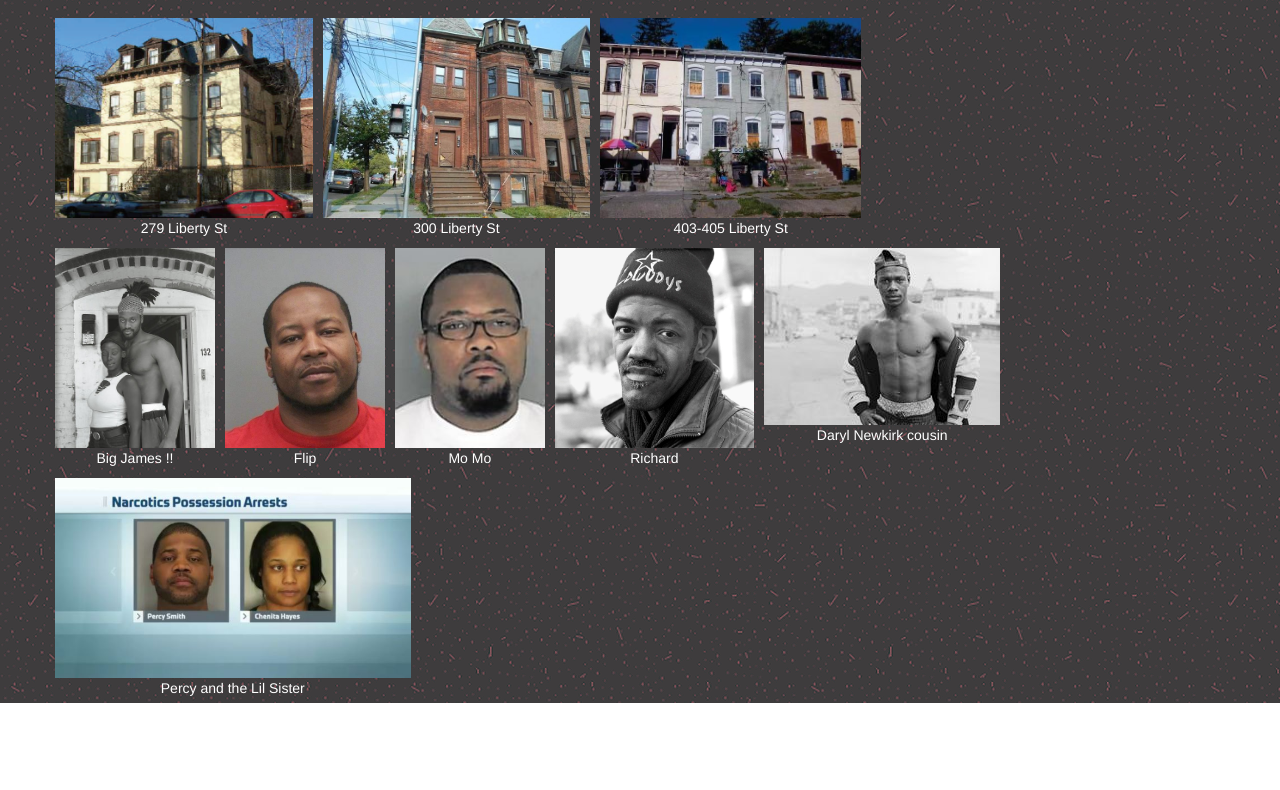
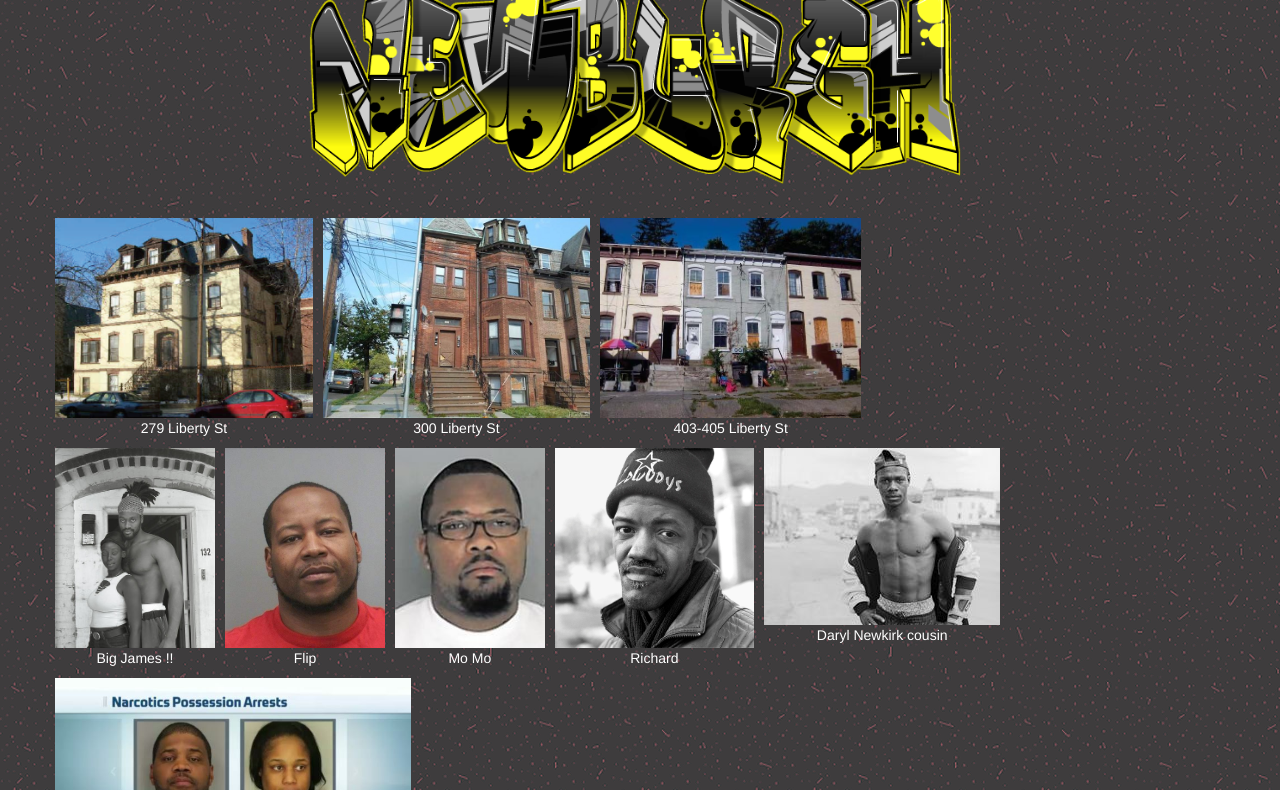
Before and after one commit to SkiddyB/project-x, a plain HTML site: page index.html in a window 1280 px wide. Shown: the part 225-1015 px from the top of the page. Before the commit the page ends 928 px from the top, so only its background shows below. Drawn offline with nearby package versions, Linux system fonts and the light colour scheme; a web font is replaced by a local one.

Commit message:
transparent version

```diff
--- a/css/styles.css
+++ b/css/styles.css
@@ -3,6 +3,7 @@
 body {
     color: #FFFFFF;
     background-image: url("../assets/pinkdust.png");
+    /*  background-color: #000000;*/
 }
 .myHeader {
 	border: none;
--- a/index.html
+++ b/index.html
@@ -18,6 +18,7 @@
     <div class="container myContainer" >
         <div class="page-header myHeader">
             <img src="assets/logo.png" class="center-block">
+            <img src="assets/newburgh_header_transparent.png" class="center-block">
         </div>
         <div class="row">
                 <figure><img src="assets/libertystreet279.png"><figcaption>279 Liberty St</figcaption></figure>
```
Also changed, not shown: assets/newburgh header.png (deleted), assets/newburgh_header.png (added), assets/newburgh_header_transparent.png (added).
